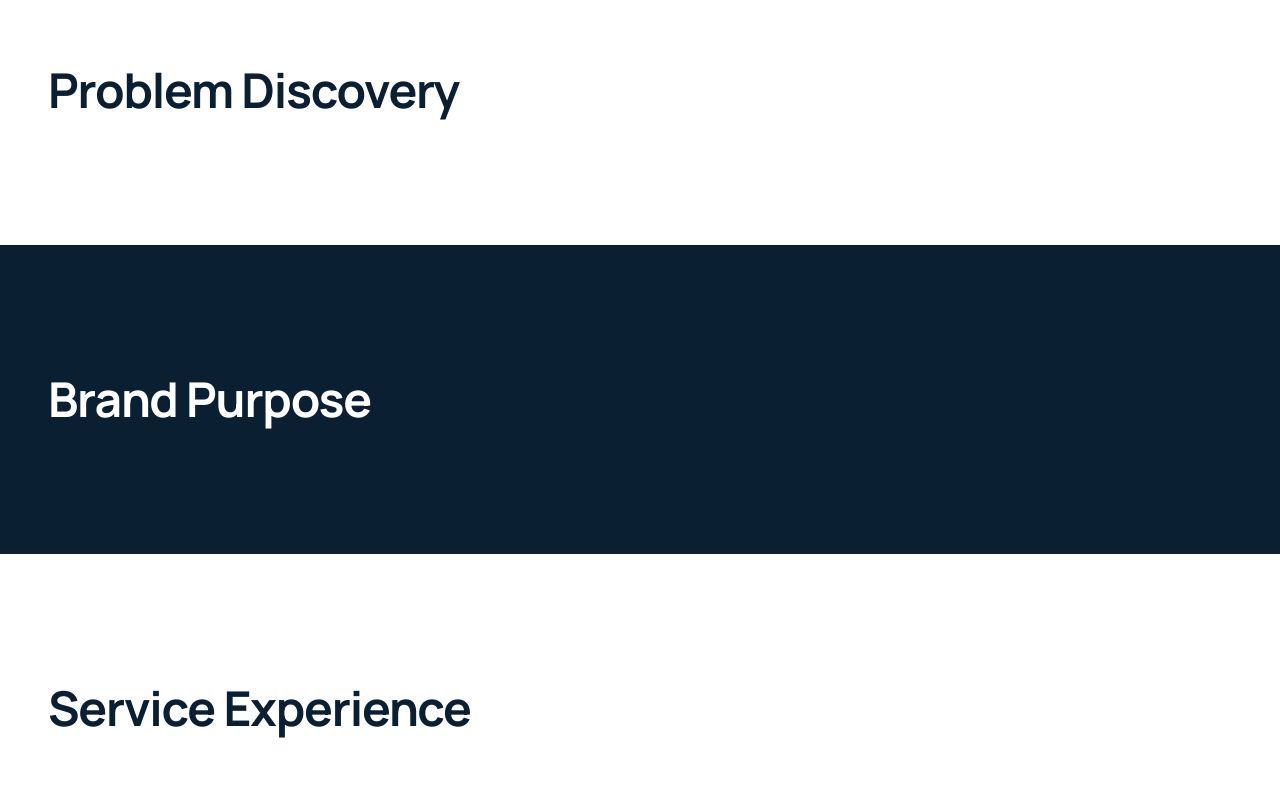
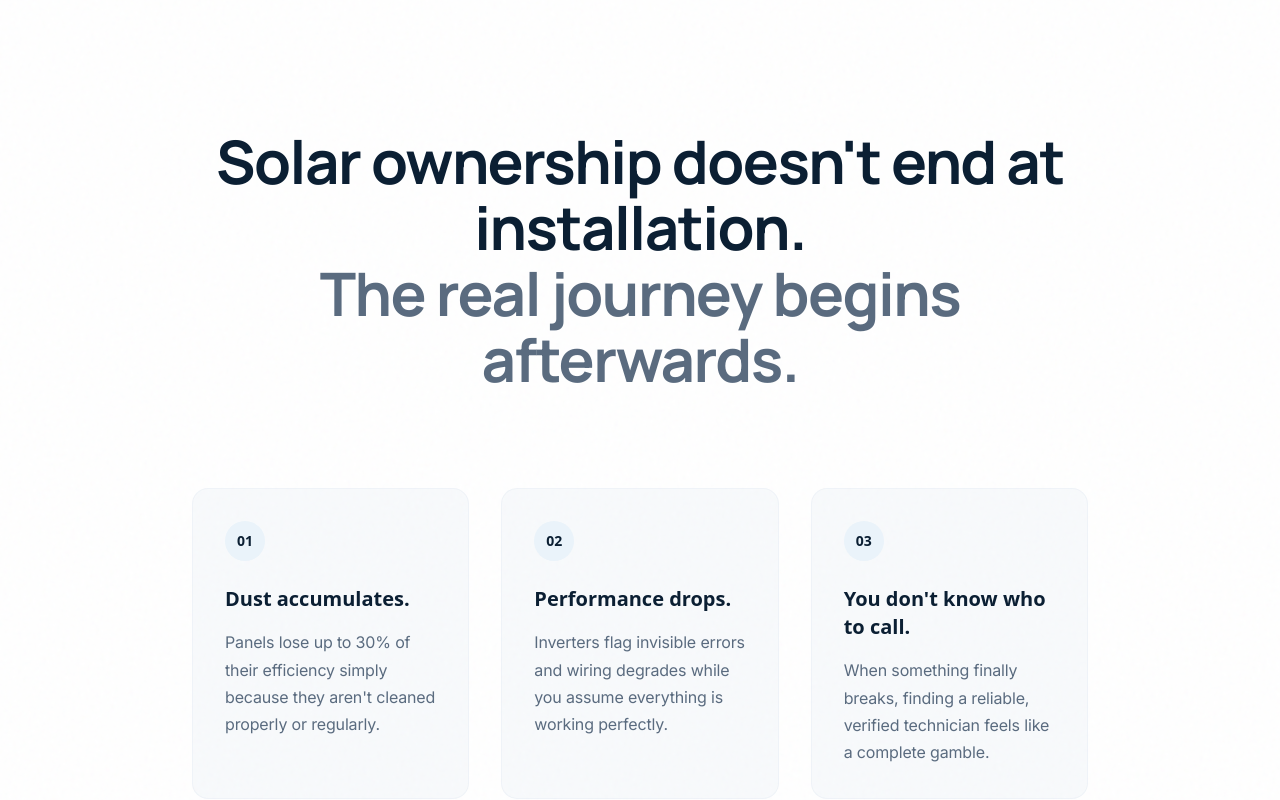
Before and after one commit to Nandannflp/solvire, a Next.js app: page /solvire/ in a window 1280 px wide. Shown: the part 980-1780 px from the top of the page. Built offline with nearby package versions, Linux system fonts and the light colour scheme.

Commit message:
feat: complete Problem Discovery section

```diff
--- a/src/app/page.tsx
+++ b/src/app/page.tsx
@@ -1,5 +1,6 @@
 import { Section } from "@/components/layout/Section";
 import { HeroSection } from "@/components/sections/HeroSection";
+import { ProblemSection } from "@/components/sections/ProblemSection";
 
 export default function Home() {
   return (
@@ -8,9 +9,7 @@ export default function Home() {
       <HeroSection />
 
       {/* 02. PROBLEM DISCOVERY */}
-      <Section id="problem">
-        <h2 className="heading-editorial text-3xl md:text-5xl">Problem Discovery</h2>
-      </Section>
+      <ProblemSection />
 
       {/* 03. BRAND PURPOSE (WHY SOLVIRE EXISTS) */}
       <Section id="purpose" theme="navy">
--- /dev/null
+++ b/src/components/sections/ProblemSection.tsx
@@ -0,0 +1,61 @@
+"use client";
+
+import { motion } from "framer-motion";
+import { Section } from "@/components/layout/Section";
+
+export function ProblemSection() {
+  return (
+    <Section id="problem" theme="light" className="py-32 md:py-48 bg-white relative">
+      {/* Subtle Noise Texture */}
+      <div className="noise-overlay" />
+
+      <div className="max-w-4xl mx-auto text-center relative z-10">
+        <motion.h2
+          initial={{ opacity: 0, y: 30 }}
+          whileInView={{ opacity: 1, y: 0 }}
+          viewport={{ once: true, margin: "-100px" }}
+          transition={{ duration: 1.2, ease: [0.16, 1, 0.3, 1] }}
+          className="heading-editorial text-4xl md:text-5xl lg:text-6xl text-foreground mb-16 leading-tight"
+        >
+          Solar ownership doesn't end at installation. <br className="hidden md:block" />
+          <span className="text-muted-foreground">The real journey begins afterwards.</span>
+        </motion.h2>
+
+        <div className="grid grid-cols-1 md:grid-cols-3 gap-8 text-left mt-24">
+          {[
+            {
+              title: "Dust accumulates.",
+              desc: "Panels lose up to 30% of their efficiency simply because they aren't cleaned properly or regularly.",
+              delay: 0.2
+            },
+            {
+              title: "Performance drops.",
+              desc: "Inverters flag invisible errors and wiring degrades while you assume everything is working perfectly.",
+              delay: 0.4
+            },
+            {
+              title: "You don't know who to call.",
+              desc: "When something finally breaks, finding a reliable, verified technician feels like a complete gamble.",
+              delay: 0.6
+            }
+          ].map((item, i) => (
+            <motion.div
+              key={i}
+              initial={{ opacity: 0, y: 20 }}
+              whileInView={{ opacity: 1, y: 0 }}
+              viewport={{ once: true, margin: "-50px" }}
+              transition={{ duration: 0.8, delay: item.delay, ease: "easeOut" }}
+              className="flex flex-col gap-4 p-8 rounded-2xl bg-muted/30 border border-border/40 card-hover"
+            >
+              <div className="w-10 h-10 rounded-full bg-secondary flex items-center justify-center text-sm font-bold text-foreground">
+                0{i + 1}
+              </div>
+              <h3 className="font-semibold text-xl text-foreground mt-2">{item.title}</h3>
+              <p className="body-clean text-muted-foreground">{item.desc}</p>
+            </motion.div>
+          ))}
+        </div>
+      </div>
+    </Section>
+  );
+}
```
